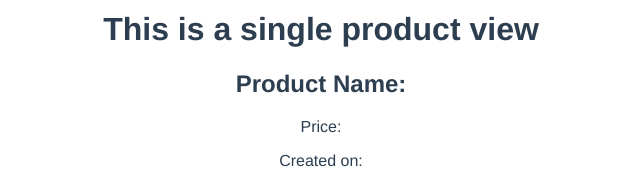
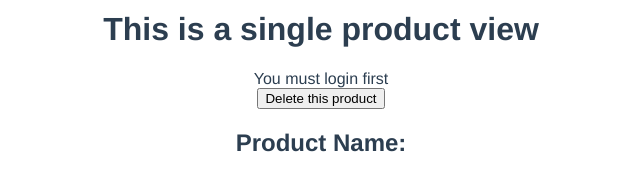
Before and after one commit to flybaflyba/Restful-Web-Application, a Vue app in the folder client/: page /product/1 in a window 1280 px wide. Shown: the part 127-296 px from the top of the page, without its empty margins (319-959 px from the left). Built offline with nearby package versions, Linux system fonts and the light colour scheme.

Commit message:
Create delete one product button on single product view

```diff
--- a/client/src/services/product.js
+++ b/client/src/services/product.js
@@ -46,6 +46,8 @@ class ProductService {
         console.log("token is: " + token);
         console.log("product is: " + product);
         return new Promise((resolve, reject) => {
+
+            //this one is not working
             /*
             axios
                 .post(API_URL, {
@@ -81,25 +83,44 @@ class ProductService {
                     console.log("Service return success");
                     resolve(res.data.product);
 
-                    console.log(product.link,
-                        product.description,
-                        product.image,
-                        product.product_name,
-                        product.price);
+                    // console.log(product.link,
+                    //     product.description,
+                    //     product.image,
+                    //     product.product_name,
+                    //     product.price);
 
                 })
                 .catch((err) => {
                     console.log("Service return failure");
                     reject(err);
-                    console.log(product.link,
-                        product.description,
-                        product.image,
-                        product.product_name,
-                        product.price);
+                    // console.log(product.link,
+                    //     product.description,
+                    //     product.image,
+                    //     product.product_name,
+                    //     product.price);
                 });
         });
 
-    }
+
+    };
+
+    static deleteOneProduct(token, id) {
+        console.log("token is: " + token);
+        console.log("id is: " + id);
+        return new Promise((resolve, reject) => {
+            axios
+                .delete(API_URL + "/" + id, { headers: { authorization: token } })
+                .then((res) => {
+                    console.log("Service return success");
+                    resolve(res.data);
+                })
+                .catch((err) => {
+                    console.log("Service return failure");
+                    reject(err);
+                });
+        });
+
+    };
 
 
 }
--- a/client/src/views/SingleProduct.vue
+++ b/client/src/views/SingleProduct.vue
@@ -1,6 +1,16 @@
 <template>
 <div>
     <h1>This is a single product view</h1>
+    <div class="message" v-if="this.message">
+            {{ this.message }}
+        </div>
+
+
+    <div v-if="this.deleteMessage">
+            {{ this.deleteMessage }}
+        </div>
+    <button @click="deleteOneProduct()"> Delete this product </button>
+
 
     <h2>Product Name: {{ product.product_name }}</h2>
 
@@ -38,6 +48,9 @@ export default {
         return {
             product: {},
             message: "Loading Single Product",
+            deleteMessage: "",
+
+
 
         }
     },
@@ -82,6 +95,19 @@ export default {
     methods: {
          See (e) {
         window.location.href = e;
+      },
+        deleteOneProduct() {
+            console.log("ready to delete");
+            const token = this.$store.getters.token;
+            ProductService.deleteOneProduct(token, this.productId)
+                .then(() => {
+                    this.deleteMessage = "Product Deleted";
+
+                })
+                .catch((err) => {
+                    console.log("Error deleting single product", err);
+                    this.deleteMessage = "You can not delete this product because you are not the owner nor admin"
+                });
       }
     },
 
```
